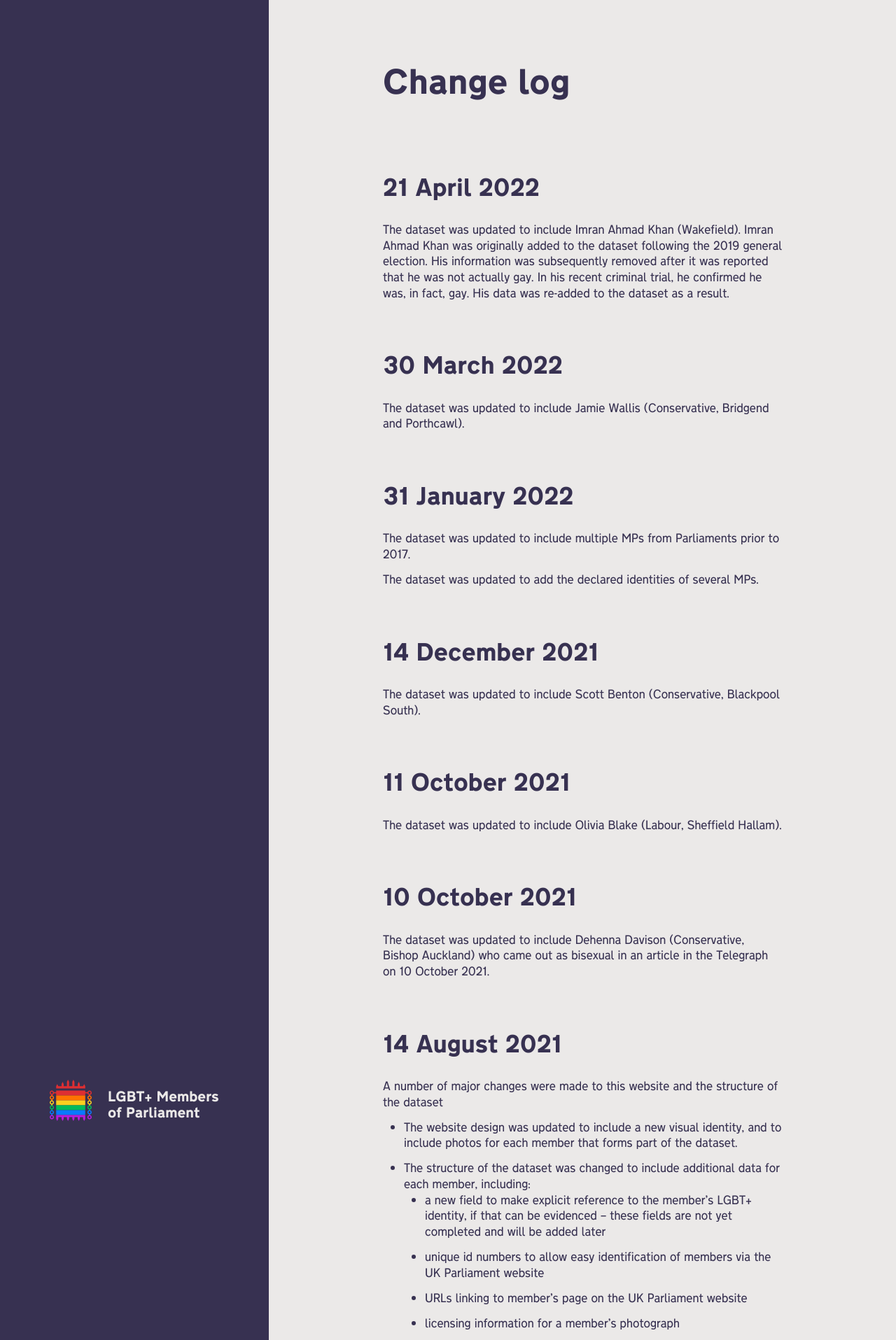
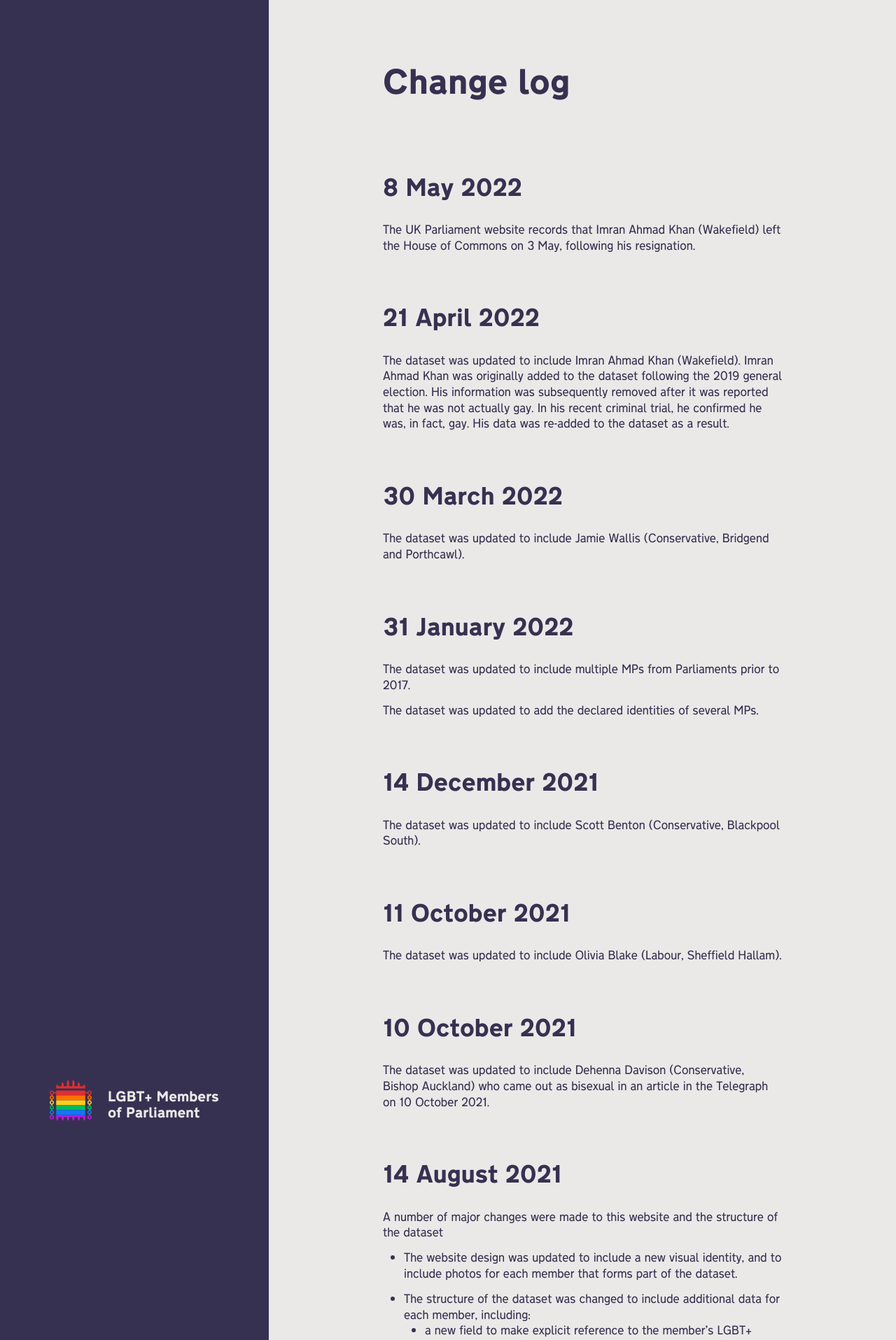
Before and after one commit to johnpeart/lgbt-mp, a Jekyll site: the page built from change-log.md, in a window 1280 px wide. Shown: the top 1915 px of the page at 70% size. Built offline with Jekyll 4.4.1, drawn with Linux system fonts in a browser that asks for light colours.

Commit message:
Update dataset

```diff
--- a/_data/members.csv
+++ b/_data/members.csv
@@ -32,7 +32,7 @@ Greg Barker,Bexhill and Battle,Conservative,2001-06-07,2015-03-30,,Web Archive (
 Hannah Bardell,Livingstone,Scottish National,2015-05-08,present,,The Independent,2016-02-20,http://www.independent.co.uk/news/uk/politics/gay-mps-the-photograph-that-shows-westminsters-attitude-towards-lgbt-politicians-is-changing-a6886771.html,4486,https://members.parliament.uk/member/4486/contact,,UK Parliament,https://members.parliament.uk/member/4486/portrait,Attribution 3.0 Unported (CC BY 3.0),https://creativecommons.org/licenses/by/3.0/
 Iain Stewart,Milton Keynes South,Conservative,2010-05-06,present,,The Independent,2016-02-20,http://www.independent.co.uk/news/uk/politics/gay-mps-the-photograph-that-shows-westminsters-attitude-towards-lgbt-politicians-is-changing-a6886771.html,4015,https://members.parliament.uk/member/4015/contact,,UK Parliament,https://members.parliament.uk/member/4841/portrait,Attribution 3.0 Unported (CC BY 3.0),https://creativecommons.org/licenses/by/3.0/
 Imran Ahmad Khan,Wakefield,Conservative,2019-12-13,2021-06-18,Gay,Pink News,2022-04-11,https://www.theguardian.com/politics/2022/apr/11/imran-ahmad-khan-tory-mp-in-sexual-assault-case-had-oddball-reputation,4841,https://members.parliament.uk/member/4841/portrait,The party whip was withdrawn from Imran Ahmad Khan in June 2021. ,UK Parliament,https://members.parliament.uk/member/4015/portrait,,
-Imran Ahmad Khan,Wakefield,Independent,2021-06-18,present,Gay,Pink News,2022-04-11,https://www.theguardian.com/politics/2022/apr/11/imran-ahmad-khan-tory-mp-in-sexual-assault-case-had-oddball-reputation,4841,https://members.parliament.uk/member/4841/portrait,"In 14 April 2022, Imran Ahmad Khan announced he would be resigning as an MP, following a criminal conviction for sexual assault.",UK Parliament,https://members.parliament.uk/member/4015/portrait,,
+Imran Ahmad Khan,Wakefield,Independent,2021-06-18,2022-05-03,Gay,Pink News,2022-04-11,https://www.theguardian.com/politics/2022/apr/11/imran-ahmad-khan-tory-mp-in-sexual-assault-case-had-oddball-reputation,4841,https://members.parliament.uk/member/4841/portrait,"In 14 April 2022, Imran Ahmad Khan announced he would be resigning as an MP, following a criminal conviction for sexual assault.",UK Parliament,https://members.parliament.uk/member/4015/portrait,,
 Jacob Young,Redcar,Conservative,2019-12-13,present,,Twitter,2019-12-14,https://twitter.com/john_cope/status/1205862485498171392?s=20,4825,https://members.parliament.uk/member/4841/portrait,John Cope is the Chairman of the LGBT+ Conservative (as at the time of tweeting),UK Parliament,https://members.parliament.uk/member/4825/portrait,Attribution 3.0 Unported (CC BY 3.0),https://creativecommons.org/licenses/by/3.0/
 James Murray,Ealing North,Labour,2019-12-13,present,,Twitter,2020-05-17,https://twitter.com/jamesmurray_ldn/status/1225686885139460096,4797,https://members.parliament.uk/member/4797/contact,,UK Parliament,https://members.parliament.uk/member/4797/portrait,Attribution 3.0 Unported (CC BY 3.0),https://creativecommons.org/licenses/by/3.0/
 Jamie Wallis,Bridgend and Porthcawl,Conservative,2019-12-13,present,Trans,Twitter,2022-03-30,https://twitter.com/JamieWallisMP/status/1508984487102844931,4766,https://members.parliament.uk/member/4766/contact,Jamie shared that they were trans on a post on Twitter on 30 March 2022. Their pronouns at the time of the statement are ‘he/him/his’.,UK Parliament,https://members.parliament.uk/member/4766/portrait,Attribution 3.0 Unported (CC BY 3.0),https://creativecommons.org/licenses/by/3.0/
--- a/change-log.md
+++ b/change-log.md
@@ -2,6 +2,10 @@
 layout: page
 title: Change log
 ---
+
+## 8 May 2022
+
+The UK Parliament website records that Imran Ahmad Khan (Wakefield) left the House of Commons on 3 May, following his resignation.
 
 ## 21 April 2022
 
```
